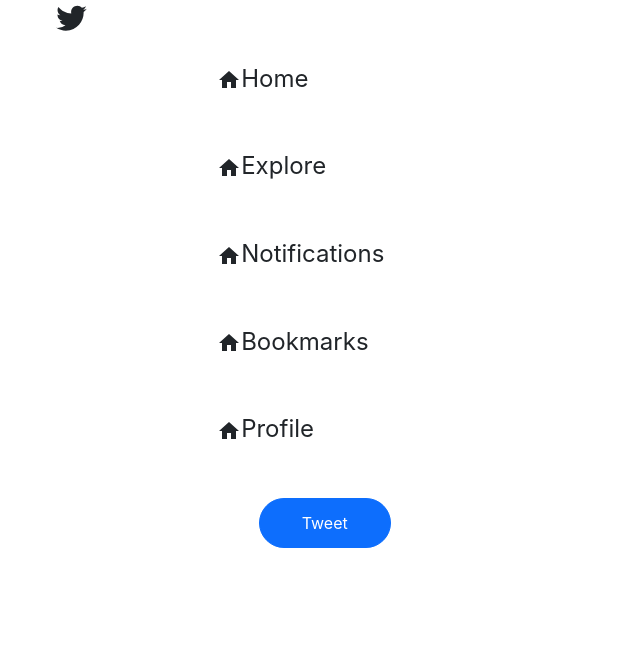
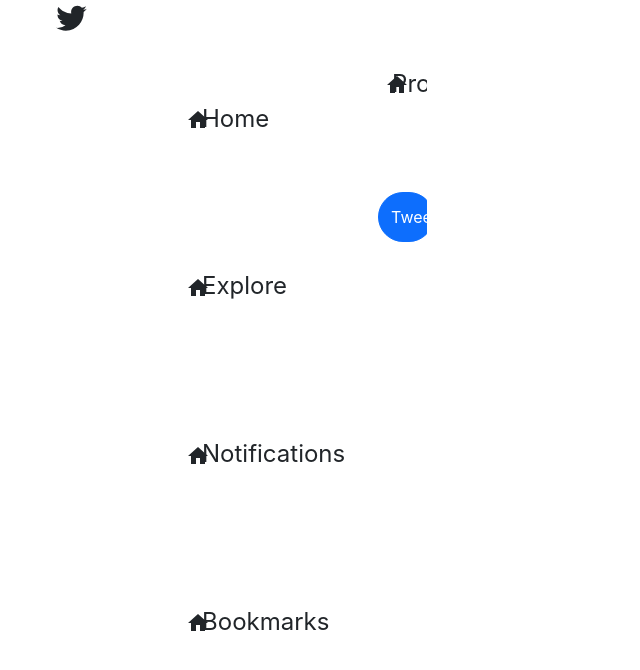
Before and after one commit to OmarNashat01/Front-End-Twitter-Clone, a React (Create React App) app in the folder my-app/: page / in a window 1280 px wide. Shown: the top 670 px of the page, without its empty margins (0-640 px from the left). Built offline with nearby package versions, Linux system fonts and the light colour scheme.

Commit message:
Revert "Update SidebarOption.jsx"
This reverts commit ef4e14700531b8e9089e90173d5142f733e30be6.

```diff
--- a/my-app/src/Components/Sidebar/SidebarOption.jsx
+++ b/my-app/src/Components/Sidebar/SidebarOption.jsx
@@ -19,7 +19,7 @@
     <button
       type="button"
       onClick={test}
-      className=" btn nav-option rounded-pill float-parent-element nav-button "
+      className=" btn nav-option rounded-pill float-parent-element "
       data-mdb-ripple-color="light"
     >
       <div className="  float-child-element left-child">
```
